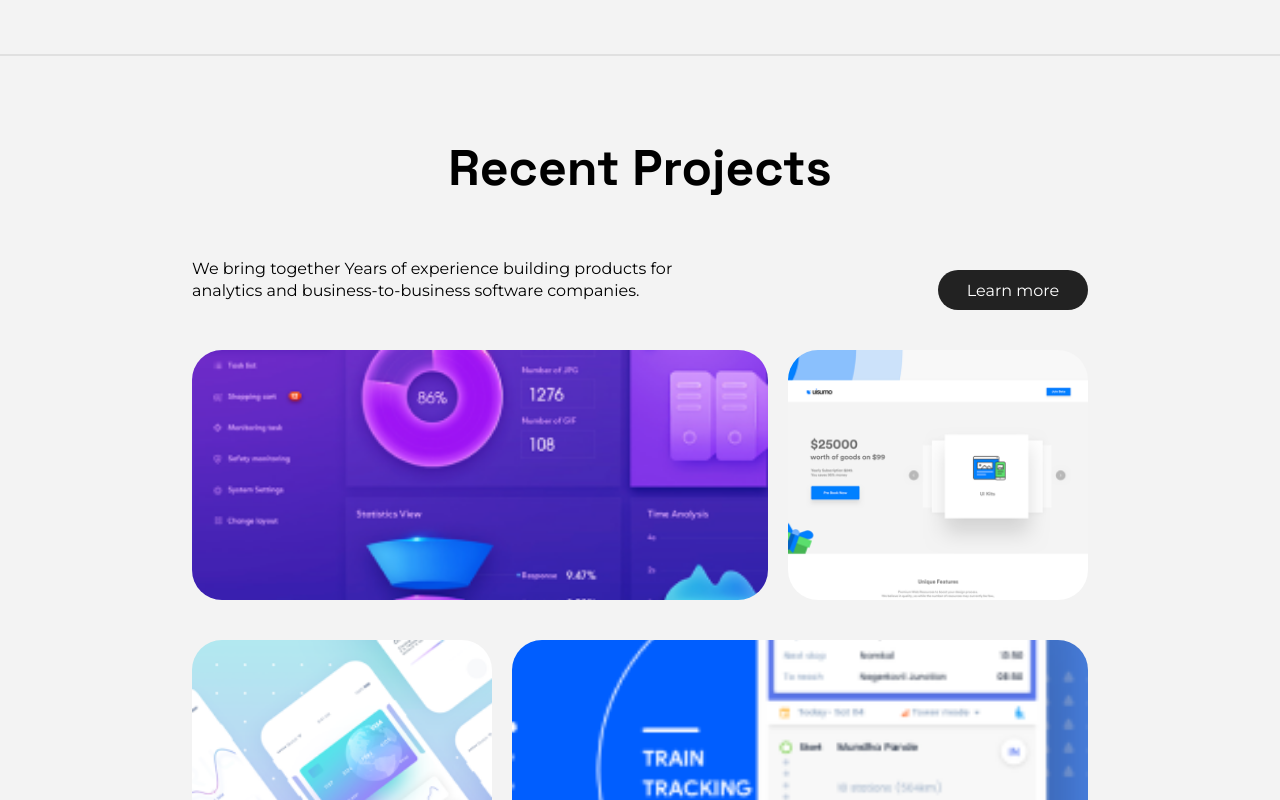
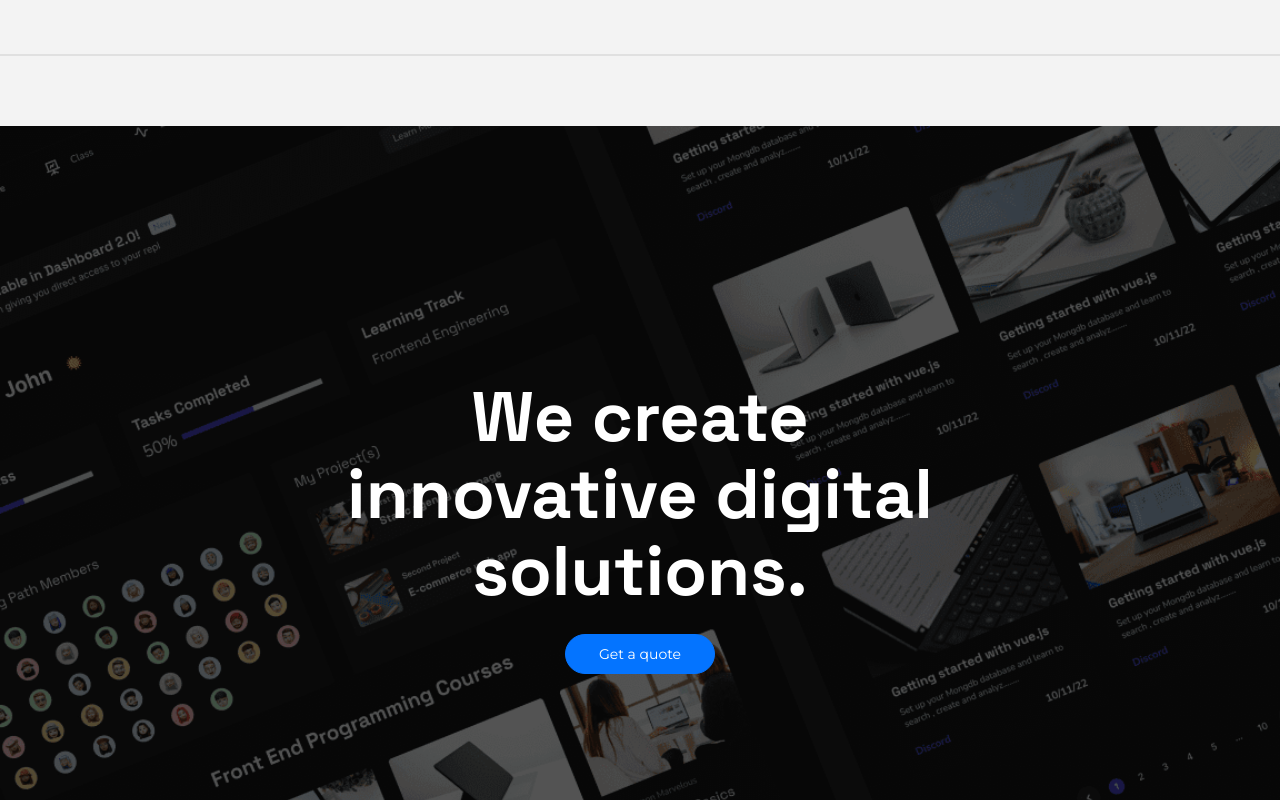
Before and after one commit to solomonmarvel97/boltcliq, a Vue app: page / in a window 1280 px wide. Shown: the part 2160-2960 px from the top of the page. Built offline with nearby package versions, Linux system fonts and the light colour scheme.

Commit message:
hide recent projects

```diff
--- a/src/pages/Home/Index.vue
+++ b/src/pages/Home/Index.vue
@@ -2,7 +2,7 @@
   <Hero />
   <Hero2 />
   <Processes />
-  <Projects />
+  <!-- <Projects /> -->
   <Hero3 />
   <Experience />
   <Services />
```
